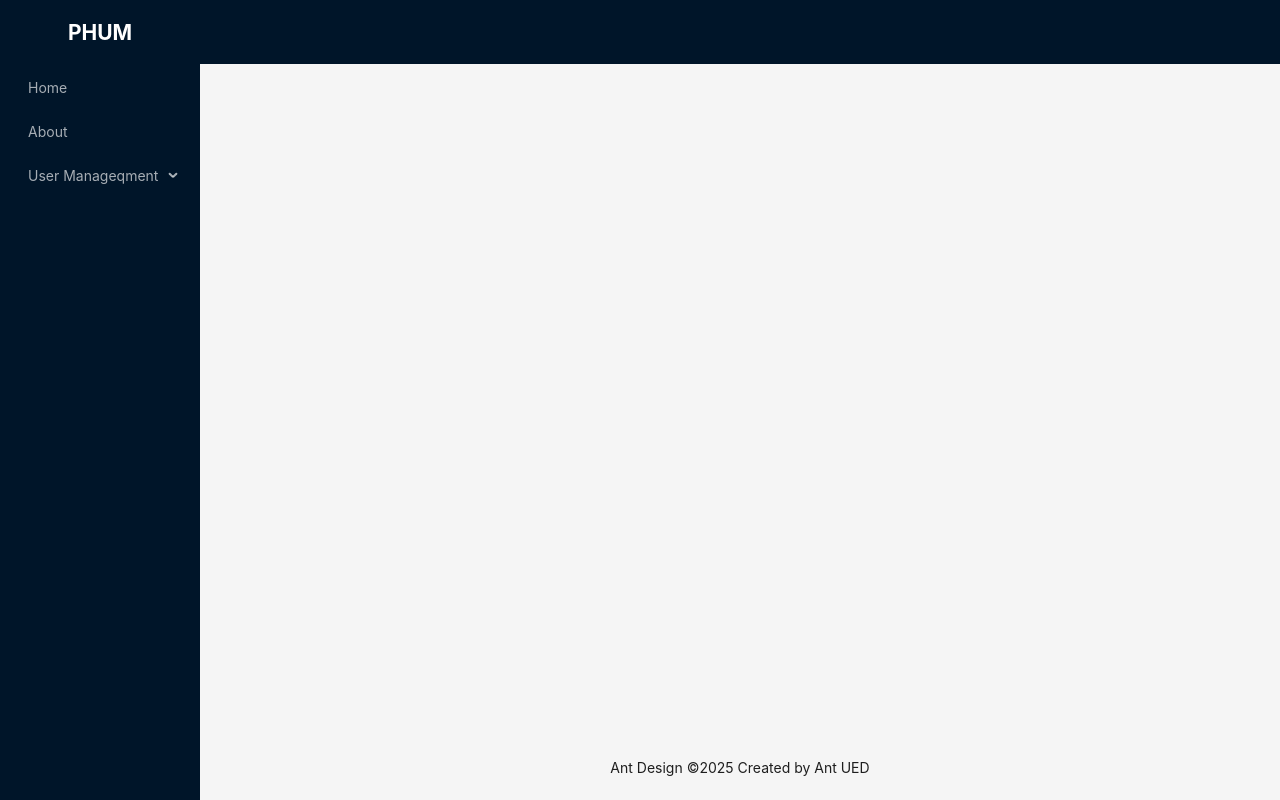
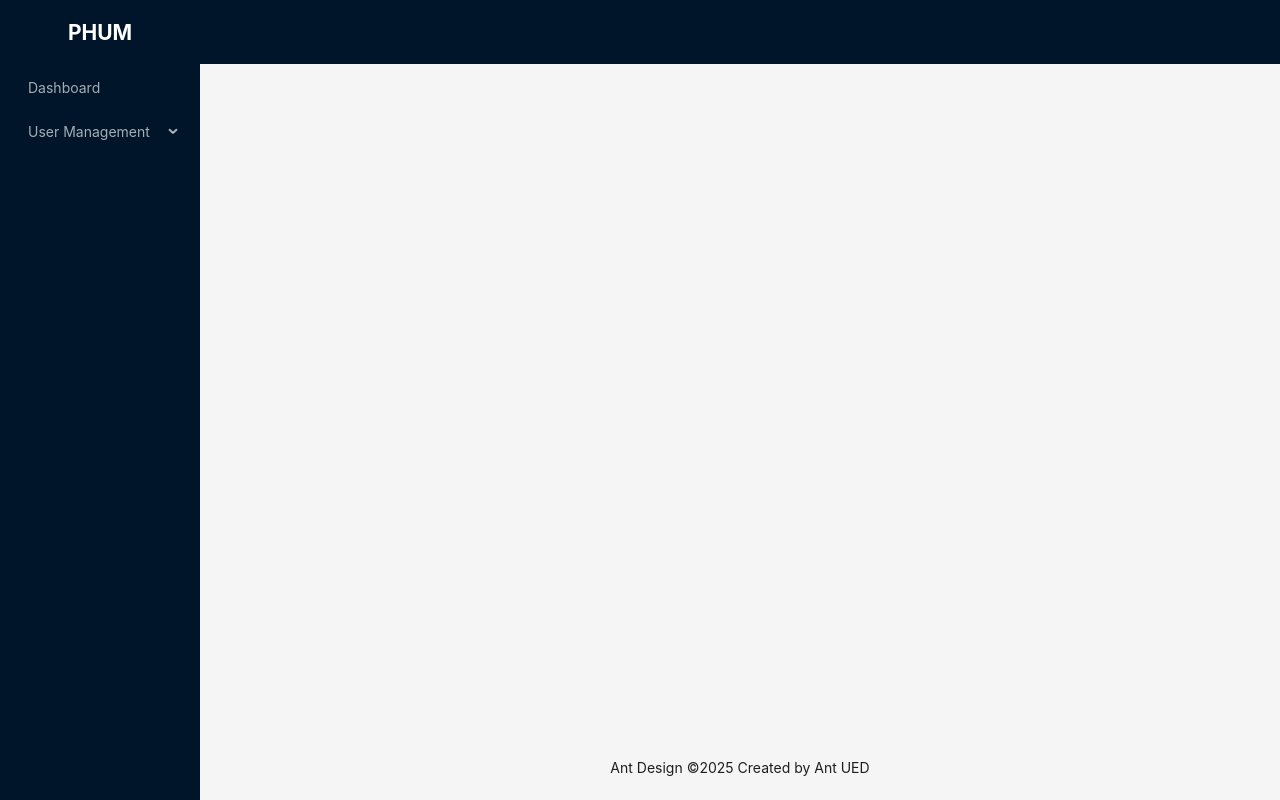
Before and after one commit to rifat-sarker/phum-client, a React (Vite) app: page / in a window 1280 px wide. Built offline with nearby package versions, Linux system fonts and the light colour scheme.

Commit message:
add admin routes and components for creating admin, faculty, and student

```diff
--- a/src/components/layout/MainLayout.tsx
+++ b/src/components/layout/MainLayout.tsx
@@ -1,30 +1,31 @@
 import { Layout, Menu, MenuProps } from "antd";
-import { Outlet } from "react-router-dom";
+import { NavLink, Outlet } from "react-router-dom";
 
 const { Header, Content, Footer, Sider } = Layout;
 const items: MenuProps["items"] = [
   {
-    key: "1",
-    label: "Home",
+    key: "Dashboard",
+    label: <NavLink to={"/admin/dashboard"}>Dashboard</NavLink>,
   },
   {
-    key: "2",
-    label: "About",
-  },
-  {
-    key: "3",
-    label: "User Manageqment",
+    key: "User Management",
+    label: "User Management",
     children: [
       {
-        key: "11",
-        label: "Admin",
+        key: "Create Admin",
+        label: <NavLink to={"/admin/create-admin"}>Create Admin</NavLink>,
       },
       {
-        key: "12",
-        label: "Student",
+        key: "Create Student",
+        label: <NavLink to={"/admin/create-student"}>Create Student</NavLink>,
+      },
+      {
+        key: "Create Faculty",
+        label: <NavLink to={"/admin/create-faculty"}>Create Faculty</NavLink>,
       },
     ],
   },
+
 ];
 const MainLayout = () => {
   return (
--- /dev/null
+++ b/src/pages/admin/CreateAdmin.tsx
@@ -0,0 +1,11 @@
+
+
+const CreateAdmin = () => {
+    return (
+        <div>
+            Create admin
+        </div>
+    );
+};
+
+export default CreateAdmin;
--- /dev/null
+++ b/src/pages/admin/CreateFaculty.tsx
@@ -0,0 +1,5 @@
+const CreateFaculty = () => {
+  return <div>create faculty</div>;
+};
+
+export default CreateFaculty;
--- /dev/null
+++ b/src/routes/admin.routes.tsx
@@ -0,0 +1,62 @@
+import AdminDashboard from "../pages/admin/AdminDashboard";
+import CreateAdmin from "../pages/admin/CreateAdmin";
+import CreateFaculty from "../pages/admin/CreateFaculty";
+import CreateStudent from "../pages/admin/CreateStudent";
+
+export const adminPaths2 = [
+  {
+    name: "Dashboard",
+    path: "/admin/dashboard",
+    element: <AdminDashboard />,
+  },
+  {
+    name: "User Management",
+    children: [
+      {
+        name: "Create Admin",
+        path: "/admin/create-admin",
+        element: <CreateAdmin />,
+      },
+      {
+        name: "Create Student",
+        path: "/admin/create-student",
+        element: <CreateStudent />,
+      },
+      {
+        name: "Create Faculty",
+        path: "/admin/create-faculty",
+        element: <CreateFaculty />,
+      },
+    ],
+  },
+  {
+    name: "Course Management",
+    children: [
+      {
+        name: "Offered Courses",
+        path: "/admin/offered-courses",
+        element: <CreateAdmin />,
+      },
+
+    ],
+  },
+];
+
+export const adminPaths = [
+  {
+    path: "dashboard",
+    element: <AdminDashboard />,
+  },
+  {
+    path: "create-admin",
+    element: <CreateAdmin />,
+  },
+  {
+    path: "create-faculty",
+    element: <CreateFaculty />,
+  },
+  {
+    path: "create-student",
+    element: <CreateStudent />,
+  },
+];
--- a/src/routes/routes.tsx
+++ b/src/routes/routes.tsx
@@ -3,8 +3,7 @@
 import About from "../pages/About";
 import Login from "../pages/Login";
 import Register from "../pages/Register";
-import AdminDashboard from "../pages/admin/AdminDashboard";
-import CreateStudent from "../pages/admin/CreateStudent";
+import { adminPaths } from "./admin.routes";
 
 const router = createBrowserRouter([
   {
@@ -17,24 +16,11 @@
       },
     ],
   },
-  //admin rutes
+
   {
     path: "/admin",
     element: <App />,
-    children: [
-      {
-        index: true,
-        element: <AdminDashboard />,
-      },
-      {
-        path: "dashboard",
-        element: <AdminDashboard />,
-      },
-      {
-        path: "create-student",
-        element: <CreateStudent />,
-      },
-    ],
+    children: adminPaths,
   },
   {
     path: "/login",
```
